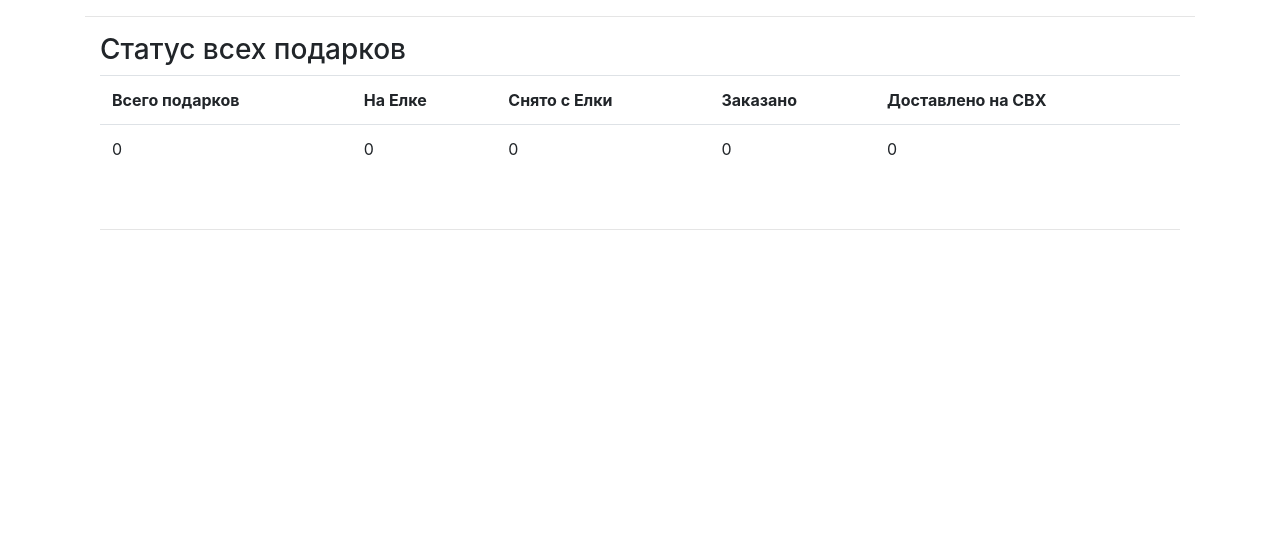
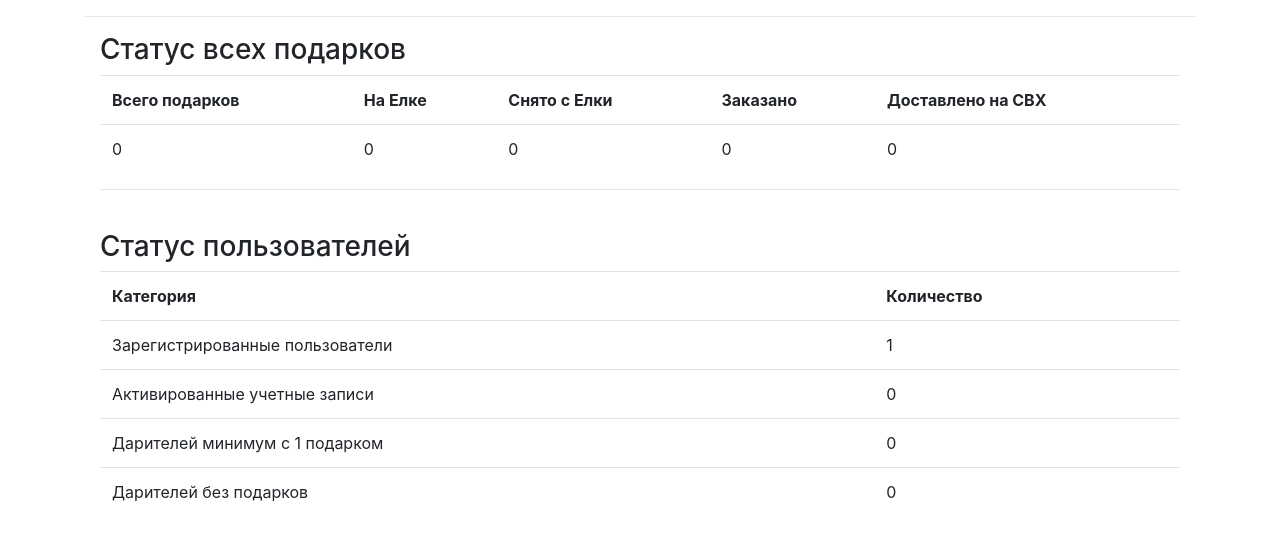
Before and after one commit to dmitriyteteruk/ProjectFairy, a Flask app: page /status in a window 1280 px wide. Shown: the part 56-597 px from the top of the page. Run offline with Flask 2, Linux system fonts and the light colour scheme; the visitor is signed in with stand-in values (Sample User, id 1); data comes from the database, SQL or seed files in the repository; data that the repository does not hold is empty; parts of the project's set-up code (start-up, migrations or seed data) failed here and were passed over; some libraries are stand-ins or nearby versions.

Commit message:
status.html updated with user status information

```diff
--- a/fairy/templates/status.html
+++ b/fairy/templates/status.html
@@ -32,9 +32,39 @@
                     </td>
                 </tr>
             </table>
-                <br>
             <hr>
             <br>
+            <h3>Статус пользователей</h3>
+            <table class="table">
+                <tr>
+                    <th>Категория</th>
+                    <th>Количество</th>
+                </tr>
+                <tr>
+                    <td>Зарегистрированные пользователи</td>
+                    <td>
+                        {{ users_registered }}
+                    </td>
+                </tr>
+                <tr>
+                    <td>Активированные учетные записи</td>
+                    <td>
+                        {{ users_activated }}
+                    </td>
+                </tr>
+                <tr>
+                    <td>Дарителей минимум с 1 подарком</td>
+                    <td>
+                        {{ number_of_santas_with_at_least_1_gift }}
+                    </td>
+                </tr>
+                            <tr>
+                    <td>Дарителей без подарков</td>
+                    <td>
+                        {{ number_of_santas_without_gifts }}
+                    </td>
+                </tr>
+            </table>
 
 
         {% else %}
--- a/fairy/users/routes.py
+++ b/fairy/users/routes.py
@@ -5,6 +5,8 @@
 from flask_login import login_user, logout_user, login_required, current_user
 from flask_mail import Mail, Message
 from itsdangerous import URLSafeTimedSerializer
+from sqlalchemy import func, distinct
+
 from fairy import app, db, send_email
 from fairy.users.forms import RegisterForm, LoginForm, ProfileUpdateForm, RequestResetPasswordForm, \
     ResetPasswordForm
@@ -226,7 +228,10 @@
 @login_required
 def status_page():
     if current_user.role == "admin":
-        users = Santa.query.all()
+        users_registered = Santa.query.with_entities(func.count(distinct(Santa.email_address))).scalar()
+        users_activated = Santa.query.filter(Santa.confirmed == True).count()
+        number_of_santas_with_at_least_1_gift = Gift.query.with_entities(func.count(distinct(Gift.santa_id))).scalar()
+        number_of_santas_without_gifts = users_activated - number_of_santas_with_at_least_1_gift
         gifts = Gift.query.all()
         gifts_on_tree = Gift.query.filter(Gift.status == None).all()
         gifts_picked_by_santas = Gift.query.filter(Gift.status != None).all()
@@ -235,9 +240,13 @@
         houses = House.query.all()
         house_id = House.query.filter_by(id=House.id)
         projects = Project.query.all()
-        return render_template('status.html', gifts=gifts, users=users, houses=houses, projects=projects,
+        return render_template('status.html', gifts=gifts, houses=houses, projects=projects,
                                gifts_on_tree=gifts_on_tree, gifts_picked_by_santas=gifts_picked_by_santas,
-                               gifts_ordered=gifts_ordered, gifts_on_warehouse=gifts_on_warehouse, house_id=house_id
+                               gifts_ordered=gifts_ordered, gifts_on_warehouse=gifts_on_warehouse, house_id=house_id,
+                               number_of_santas_with_at_least_1_gift=number_of_santas_with_at_least_1_gift,
+                               users_activated=users_activated,
+                               users_registered=users_registered,
+                               number_of_santas_without_gifts=number_of_santas_without_gifts,
                                )
     else:
         abort(403)
```
Lines whose indentation alone changed are shown as unchanged.
